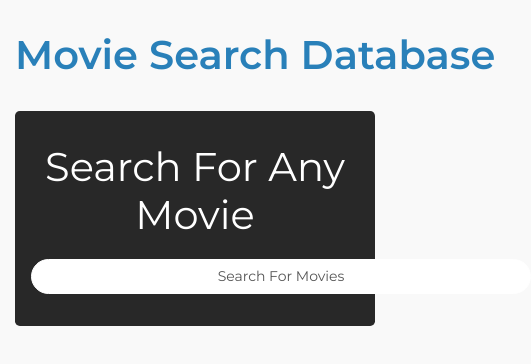
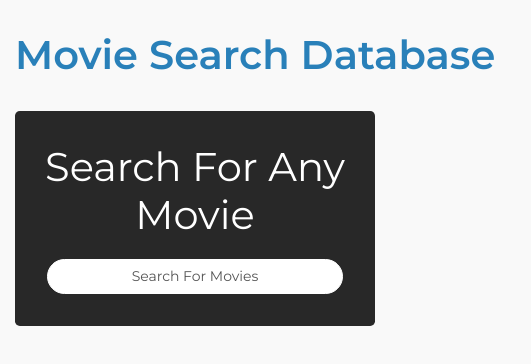
Before and after one commit to noel-thomson/movie-database-app, a website: page index.html in a window 390 px wide. Shown: the top 364 px of the page, 531 px wide, since content can reach past the window. Drawn offline with nearby package versions, Linux system fonts and the light colour scheme; no server answers.

Commit message:
searchbar width

```diff
--- a/src/scss/_index.scss
+++ b/src/scss/_index.scss
@@ -27,6 +27,11 @@ body {
       margin-left: auto;
       margin-top: 20px;
       border-radius: 24px;
+    }
+    @media (max-width: 767px) {
+      input {
+        width: 90%;
+      }
     }
     input[type="text"]::placeholder {
       text-align: center;
```
Also changed, not shown: dist/css/styles.css.
